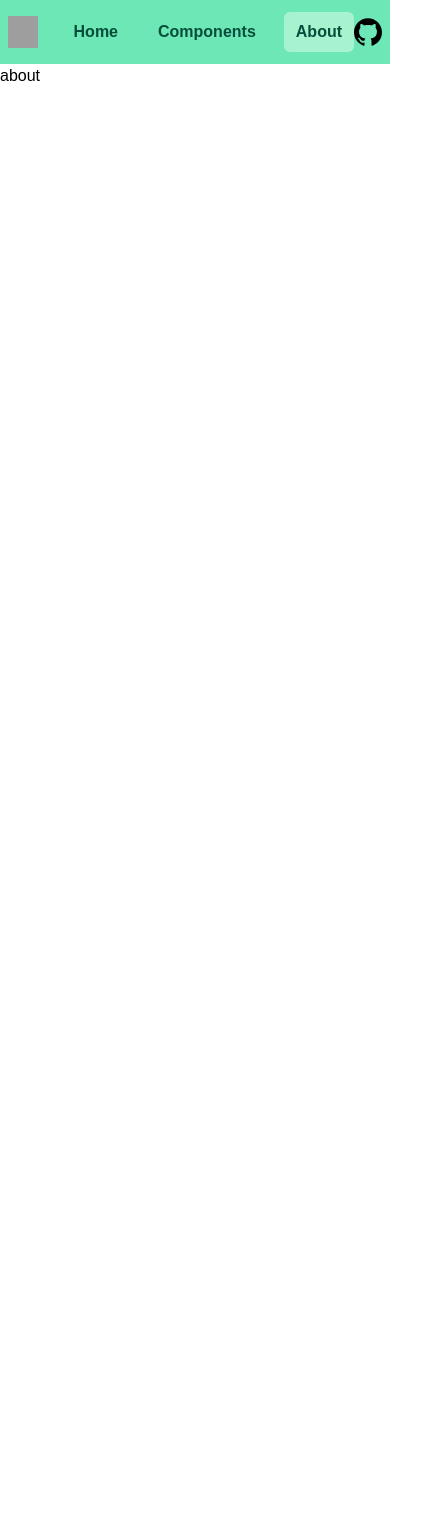
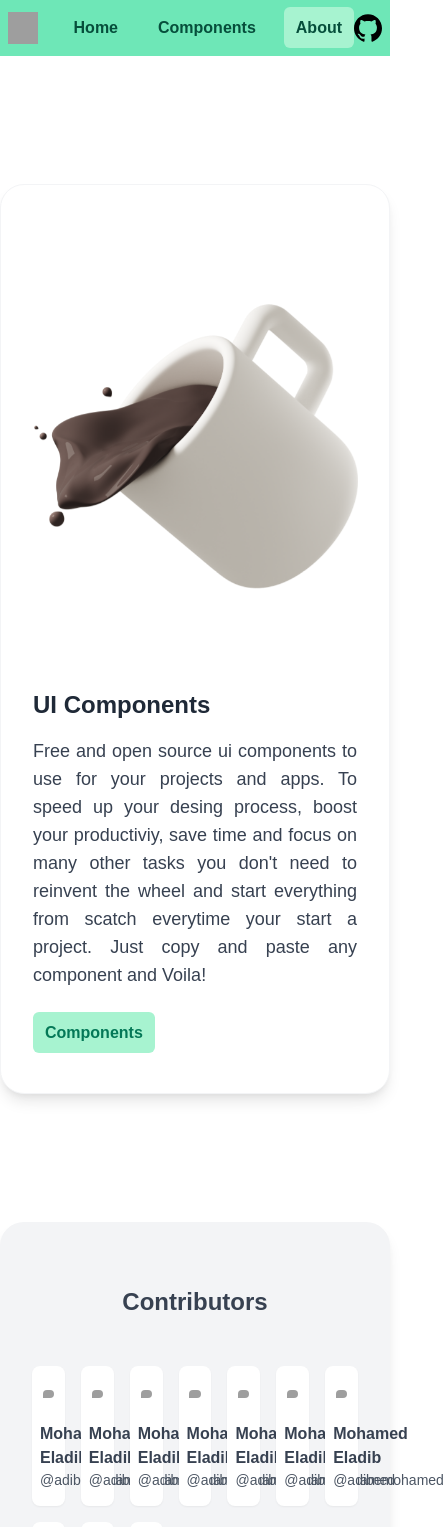
Before and after one commit to adibmed/ready-tailwindcss, a Vue app: page /about in a window 390 px wide. Shown: the top 1527 px of the page, 444 px wide, since content can reach past the window. Before the commit the page ends 844 px from the top, so only its background shows below. Built offline with nearby package versions, Linux system fonts and the light colour scheme; grey boxes are pictures that could not be loaded.

Commit message:
style: setup about page

```diff
--- a/src/components/Navbar.vue
+++ b/src/components/Navbar.vue
@@ -34,51 +34,49 @@ computed: {
           </div>
             </router-link>
           <div class="block ml-6">
-            <div class="flex space-x-4">
-              <span
+            <div class="flex items-center space-x-4">
+              <router-link :to="{name: 'home'}"><span
               :class="currentRouteName === 'home' ? 'bg-green-200 text-green-200':''"
                 class="
                   text-green-900
                   hover:bg-green-200
                   hover:text-green-700
-                  px-3
-                  py-2
+                  p-3
                   delay-75
                   rounded-md
                   font-bold
                 "
-                ><router-link :to="{name: 'home'}">Home</router-link></span
-              >
-              <span
+                >Home</span
+              ></router-link>
+
+              <router-link :to="{name: 'components'}"><span
               :class="currentRouteName === 'components' ? 'bg-green-200 text-green-200':''"
 
                 class="
                   text-green-900
                   hover:bg-green-200
                   hover:text-green-700
-                  px-3
-                  py-2
+                  p-3
                   delay-75
                   rounded-md
                   font-bold
                 "
-                ><router-link :to="{name: 'components'}">Components</router-link></span
-              >
-              <span
+                >Components</span
+              ></router-link>
+              <router-link :to="{name: 'about'}"><span
               :class="currentRouteName === 'about' ? 'bg-green-200 text-green-200':''"
 
                 class="
                   text-green-900
                   hover:bg-green-200
                   hover:text-green-700
-                  px-3
-                  py-2
+                  p-3
                   delay-75
                   rounded-md
                   font-bold
                 "
-                ><router-link :to="{name: 'about'}">About</router-link></span
-              >
+                >About</span
+              ></router-link>
             </div>
           </div>
         </div>
--- a/src/index.css
+++ b/src/index.css
@@ -2,4 +2,112 @@
 @tailwind components;
 @tailwind utilities;
 
-@import url('https://fonts.googleapis.com/css2?family=Alata&display=swap');
+@import url("https://fonts.googleapis.com/css2?family=Alata&display=swap");
+
+.bouncer {
+  animation: bouncer linear 4s;
+  animation-iteration-count: infinite;
+  transform-origin: 50% 50%;
+  -webkit-animation: bouncer linear 4s;
+  -webkit-animation-iteration-count: infinite;
+  -webkit-transform-origin: 50% 50%;
+  -moz-animation: bouncer linear 4s;
+  -moz-animation-iteration-count: infinite;
+  -moz-transform-origin: 50% 50%;
+  -o-animation: bouncer linear 4s;
+  -o-animation-iteration-count: infinite;
+  -o-transform-origin: 50% 50%;
+  -ms-animation: bouncer linear 4s;
+  -ms-animation-iteration-count: infinite;
+  -ms-transform-origin: 50% 50%;
+}
+
+@keyframes bouncer {
+  0% {
+    transform: translate(1px, 20px);
+  }
+  24% {
+    transform: translate(1px, 30px);
+  }
+  50% {
+    transform: translate(1px, 12px);
+  }
+  74% {
+    transform: translate(1px, 22px);
+  }
+  100% {
+    transform: translate(1px, 22px);
+  }
+}
+
+@-moz-keyframes bouncer {
+  0% {
+    -moz-transform: translate(1px, 20px);
+  }
+  24% {
+    -moz-transform: translate(1px, 30px);
+  }
+  50% {
+    -moz-transform: translate(1px, 12px);
+  }
+  74% {
+    -moz-transform: translate(1px, 22px);
+  }
+  100% {
+    -moz-transform: translate(1px, 22px);
+  }
+}
+
+@-webkit-keyframes bouncer {
+  0% {
+    -webkit-transform: translate(1px, 20px);
+  }
+  24% {
+    -webkit-transform: translate(1px, 30px);
+  }
+  50% {
+    -webkit-transform: translate(1px, 12px);
+  }
+  74% {
+    -webkit-transform: translate(1px, 22px);
+  }
+  100% {
+    -webkit-transform: translate(1px, 22px);
+  }
+}
+
+@-o-keyframes bouncer {
+  0% {
+    -o-transform: translate(1px, 20px);
+  }
+  24% {
+    -o-transform: translate(1px, 30px);
+  }
+  50% {
+    -o-transform: translate(1px, 12px);
+  }
+  74% {
+    -o-transform: translate(1px, 22px);
+  }
+  100% {
+    -o-transform: translate(1px, 22px);
+  }
+}
+
+@-ms-keyframes bouncer {
+  0% {
+    -ms-transform: translate(1px, 20px);
+  }
+  24% {
+    -ms-transform: translate(1px, 30px);
+  }
+  50% {
+    -ms-transform: translate(1px, 12px);
+  }
+  74% {
+    -ms-transform: translate(1px, 22px);
+  }
+  100% {
+    -ms-transform: translate(1px, 22px);
+  }
+}
--- a/src/views/about/contributors.json
+++ b/src/views/about/contributors.json
@@ -1,6 +1,7 @@
 [
   {
     "username": "adibe_mohamed",
-    "github": "https:"
+    "github_url": "https:",
+    "github_profile_image": ""
   }
 ]
--- a/src/views/about/index.vue
+++ b/src/views/about/index.vue
@@ -1,19 +1,76 @@
 <script>
-import Navbar from '../../components/Navbar.vue'
+import Navbar from "../../components/Navbar.vue";
+
 export default {
   components: { Navbar },
 
-  name: "About"
-}
+  name: "About",
+
+  data() {
+    return {
+      section_1: {
+        title: "UI Components",
+        message: `Free and open source ui components to use for your projects and apps.
+                  To speed up your desing process, boost your productiviy, save time and focus on many other tasks you don't
+                  need to reinvent the wheel and start everything from scatch everytime your start a project.
+                  Just copy and paste any component and Voila!`,
+      },
+    };
+  },
+};
 </script>
 
 
 <template>
 <Navbar/>
-  <div>about</div>
+<div class="min-h-screen">
+    <div class="max-w-7xl mx-auto pb-12 border border-gray-100 bg-white shadow-lg rounded-3xl px-8 mt-32">
+      <div class="sm:flex pt-10 sm:pt-20">
+       <div class="flex-1 flex justify-center items-center pb-20 sm:pb-0">
+          <img src="./images/casual-life-3d-cup-7.png" class="bouncer object-contain h-96" alt="">
+       </div>
+       <div class="flex-1">
+          <div class="text-2xl sm:text-4xl font-bold text-gray-800">{{section_1.title}}</div>
+        <div class="text-lg sm:text-xl pt-4 text-gray-700 sm:leading-9 text-justify">{{section_1.message}}</div>
+         <div class="pt-8">
+           <router-link :to="{name: 'components'}"><span
+
+                class="
+                bg-green-200
+                text-green-700
+                hover:text-green-800
+                  p-3
+                  delay-75
+                  rounded-md
+                  font-bold
+                "
+                >Components</span
+              ></router-link>
+         </div>
+       </div>
+      </div>
+  </div>
+
+     <div class="max-w-7xl mx-auto pb-12 bg-gray-100 shadow-lg rounded-3xl  p-8 mt-32 mb-32">
+
+          <div class="text-2xl sm:text-4xl font-bold text-center pt-8 pb-4 text-gray-700">Contributors</div>
+       <div class="pt-8 grid grid-cols-7 gap-4">
+        <a
+        v-for="i in 10"
+        :key="i"
+        href="#"
+         class="shadow-sm rounded-lg px-2 pt-2 pb-4 bg-white hover:shadow-md hover:border">
+         <div class="flex justify-center py-4">
+          <img src="https://avatars.githubusercontent.com/u/12994887?v=4" class="w-2/3 rounded-full rounded-bl-none" alt=""></div>
+          <div class="pt-2 font-semibold text-gray-700">Mohamed Eladib</div>
+          <div class="text-gray-600 text-sm">@adibemohamed</div>
+        </a>
+
+      </div>
+     </div>
+</div>
 </template>
 
 
 <style>
-
 </style>
--- a/src/views/components/index.vue
+++ b/src/views/components/index.vue
@@ -10,7 +10,9 @@ export default {
 
 <template>
 <Navbar/>
-  <div>components</div>
+<div class="max-w-7xl mx-auto">
+  Compoennts
+</div>
 </template>
 
 <style>
--- a/src/views/home/index.vue
+++ b/src/views/home/index.vue
@@ -22,130 +22,34 @@ export default {
 <template>
   <Header  />
   <div class="max-w-7xl mx-auto pb-12 border bg-white shadow-xl rounded-3xl -mt-24 mb-24 px-8">
-      <div class="sm:flex sm:pt-40">
+      <div class="sm:flex pt-10 sm:pt-20">
        <div class="flex-1 flex justify-center items-center pb-20 sm:pb-0">
           <img src="./images/casual-life-3d-plant-3.png" class="bouncer object-contain h-96" alt="">
        </div>
        <div class="flex-1">
           <div class="text-2xl sm:text-4xl font-bold text-gray-800">{{section_1.title}}</div>
         <div class="text-lg sm:text-xl pt-4 text-gray-700 sm:leading-9 text-justify">{{section_1.message}}</div>
+         <div class="pt-8">
+           <router-link :to="{name: 'components'}"><span
+
+                class="
+                bg-green-200
+                text-green-700
+                hover:text-green-800
+                  p-3
+                  delay-75
+                  rounded-md
+                  font-bold
+                "
+                >Components</span
+              ></router-link>
+         </div>
        </div>
       </div>
   </div>
 </template>
 
 <style>
-.box{
-  width:100px;
-  height:100px;
-  background:#000;
-}
 
-.bouncer{
-  animation: bouncer linear 4s;
-  animation-iteration-count: infinite;
-  transform-origin: 50% 50%;
-  -webkit-animation: bouncer linear 4s;
-  -webkit-animation-iteration-count: infinite;
-  -webkit-transform-origin: 50% 50%;
-  -moz-animation: bouncer linear 4s;
-  -moz-animation-iteration-count: infinite;
-  -moz-transform-origin: 50% 50%;
-  -o-animation: bouncer linear 4s;
-  -o-animation-iteration-count: infinite;
-  -o-transform-origin: 50% 50%;
-  -ms-animation: bouncer linear 4s;
-  -ms-animation-iteration-count: infinite;
-  -ms-transform-origin: 50% 50%;
-}
 
-@keyframes bouncer{
-  0% {
-    transform:  translate(1px,20px)  ;
-  }
-  24% {
-    transform:  translate(1px,30px)  ;
-  }
-  50% {
-    transform:  translate(1px,12px)  ;
-  }
-  74% {
-    transform:  translate(1px,22px)  ;
-  }
-  100% {
-    transform:  translate(1px,22px)  ;
-  }
-}
-
-@-moz-keyframes bouncer{
-  0% {
-    -moz-transform:  translate(1px,20px)  ;
-  }
-  24% {
-    -moz-transform:  translate(1px,30px)  ;
-  }
-  50% {
-    -moz-transform:  translate(1px,12px)  ;
-  }
-  74% {
-    -moz-transform:  translate(1px,22px)  ;
-  }
-  100% {
-    -moz-transform:  translate(1px,22px)  ;
-  }
-}
-
-@-webkit-keyframes bouncer {
-  0% {
-    -webkit-transform:  translate(1px,20px)  ;
-  }
-  24% {
-    -webkit-transform:  translate(1px,30px)  ;
-  }
-  50% {
-    -webkit-transform:  translate(1px,12px)  ;
-  }
-  74% {
-    -webkit-transform:  translate(1px,22px)  ;
-  }
-  100% {
-    -webkit-transform:  translate(1px,22px)  ;
-  }
-}
-
-@-o-keyframes bouncer {
-  0% {
-    -o-transform:  translate(1px,20px)  ;
-  }
-  24% {
-    -o-transform:  translate(1px,30px)  ;
-  }
-  50% {
-    -o-transform:  translate(1px,12px)  ;
-  }
-  74% {
-    -o-transform:  translate(1px,22px)  ;
-  }
-  100% {
-    -o-transform:  translate(1px,22px)  ;
-  }
-}
-
-@-ms-keyframes bouncer {
-  0% {
-    -ms-transform:  translate(1px,20px)  ;
-  }
-  24% {
-    -ms-transform:  translate(1px,30px)  ;
-  }
-  50% {
-    -ms-transform:  translate(1px,12px)  ;
-  }
-  74% {
-    -ms-transform:  translate(1px,22px)  ;
-  }
-  100% {
-    -ms-transform:  translate(1px,22px)  ;
-  }
-}
 </style>
```
Also changed, not shown: src/views/about/images/casual-life-3d-cup-7.png (added).
